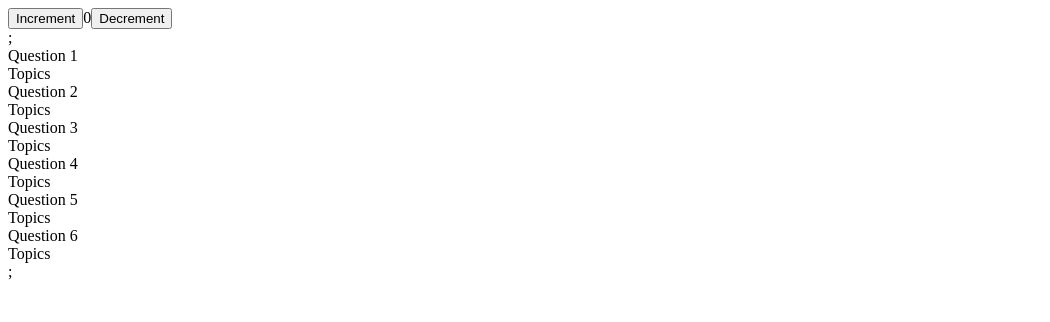
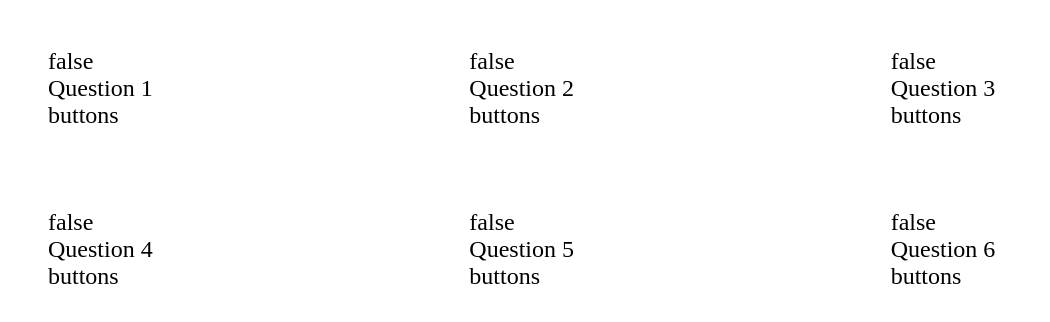
Before and after one commit to jobster-prep/jobster-prep, a React app: page / in a window 1280 px wide. Shown: the top 322 px of the page, without its empty margins (0-1050 px from the left). Built offline with nearby package versions, Linux system fonts and the light colour scheme.

Commit message:
conditionally render/flip cards

```diff
--- a/src/client/App.tsx
+++ b/src/client/App.tsx
@@ -5,8 +5,7 @@ import {Counter} from '../features/counter/Counter';
 const App = () => {
   return (
     <div>
-      <Counter />;
-      <CardContainer />;
+      <CardContainer />
     </div>
   );
 };
--- a/src/client/style.css
+++ b/src/client/style.css
@@ -0,0 +1,10 @@
+.cardContainer {
+  display: grid;
+  grid-template-columns: repeat(3, 1fr);
+}
+
+.card {
+  margin: 20px;
+  padding: 20px;
+  font-size: 24px;
+}
--- a/src/features/card/Card.tsx
+++ b/src/features/card/Card.tsx
@@ -2,21 +2,23 @@ import React from 'react';
 import type {RootState} from '../../app/store';
 import {useSelector, useDispatch} from 'react-redux';
 import {Question} from '../../types';
-// import slice methods from cardslice for component functionality
+import {flip} from '../cardContainer/cardContainerSlice';
 
 // pass question and answer in as props from parent component
-const Card = (props: Question) => {
-  const {question, answer, topics, flipped} = props;
+const Card = (id: string, question: Question) => {
+  const {questionText, answer, topics, flipped} = question;
   const dispatch = useDispatch();
 
   const topicList: string[] = [];
   topics.forEach((el: string) => topicList.push(el));
 
+  console.log(question);
   // add logic for flipping card
   return (
-    <div>
-      <div>{flipped ? answer : question}</div>
-      <div>Topics</div>
+    <div id={'card' + id} className="card" onClick={() => dispatch(flip(id))}>
+      <div>{String(flipped)}</div>
+      <div>{flipped ? answer : questionText}</div>
+      <div>{flipped ? topics : 'buttons'}</div>
     </div>
   );
 };
--- a/src/features/cardContainer/cardContainer.tsx
+++ b/src/features/cardContainer/cardContainer.tsx
@@ -9,9 +9,9 @@ const CardContainer = () => {
 
   const cards: ReactElement[] = [];
   for (let i = 0; i < questions.length; i++) {
-    cards.push(Card(questions[i]));
+    cards.push(Card(String(i), questions[i]));
   }
-  return <div>{cards}</div>;
+  return <div className="cardContainer">{cards}</div>;
 };
 
 export default CardContainer;
--- a/src/features/cardContainer/cardContainerSlice.tsx
+++ b/src/features/cardContainer/cardContainerSlice.tsx
@@ -9,37 +9,37 @@ export interface CardContainerState {
 const initialState: CardContainerState = {
   questions: [
     {
-      question: 'Question 1',
+      questionText: 'Question 1',
       answer: 'Answer 1',
       topics: ['topic1, topic2'],
       flipped: false,
     },
     {
-      question: 'Question 2',
+      questionText: 'Question 2',
       answer: 'Answer 2',
       topics: ['topic1, topic3'],
       flipped: false,
     },
     {
-      question: 'Question 3',
+      questionText: 'Question 3',
       answer: 'Answer 3',
       topics: ['topic1, topic2'],
       flipped: false,
     },
     {
-      question: 'Question 4',
+      questionText: 'Question 4',
       answer: 'Answer 4',
       topics: ['topic1, topic2'],
       flipped: false,
     },
     {
-      question: 'Question 5',
+      questionText: 'Question 5',
       answer: 'Answer 5',
       topics: ['topic1, topic2'],
       flipped: false,
     },
     {
-      question: 'Question 6',
+      questionText: 'Question 6',
       answer: 'Answer 6',
       topics: ['topic1, topic2'],
       flipped: false,
@@ -51,11 +51,18 @@ export const cardContainerSlice = createSlice({
   name: 'cardContainer',
   initialState,
   reducers: {
-    // add a reducer to filter or replenish cards
+    flip: (state, action: PayloadAction<string>) => {
+      console.log('flipping ' + action.payload);
+
+      //for now, slice the number off the end of the card's ID string
+      //it doesn't make sense to change
+      const cardNum: number = Number(action.payload);
+      state.questions[cardNum].flipped = !state.questions[cardNum].flipped;
+    },
   },
 });
 
 // export reducers here
-export const {} = cardContainerSlice.actions;
+export const {flip} = cardContainerSlice.actions;
 
 export default cardContainerSlice.reducer;
--- a/src/types.ts
+++ b/src/types.ts
@@ -1,5 +1,5 @@
 export type Question = {
-  question: string;
+  questionText: string;
   answer: string;
   topics: string[];
   flipped: boolean;
```
Also changed, not shown: src/features/counter/counterSlice.tsx (+5 -5 lines).
